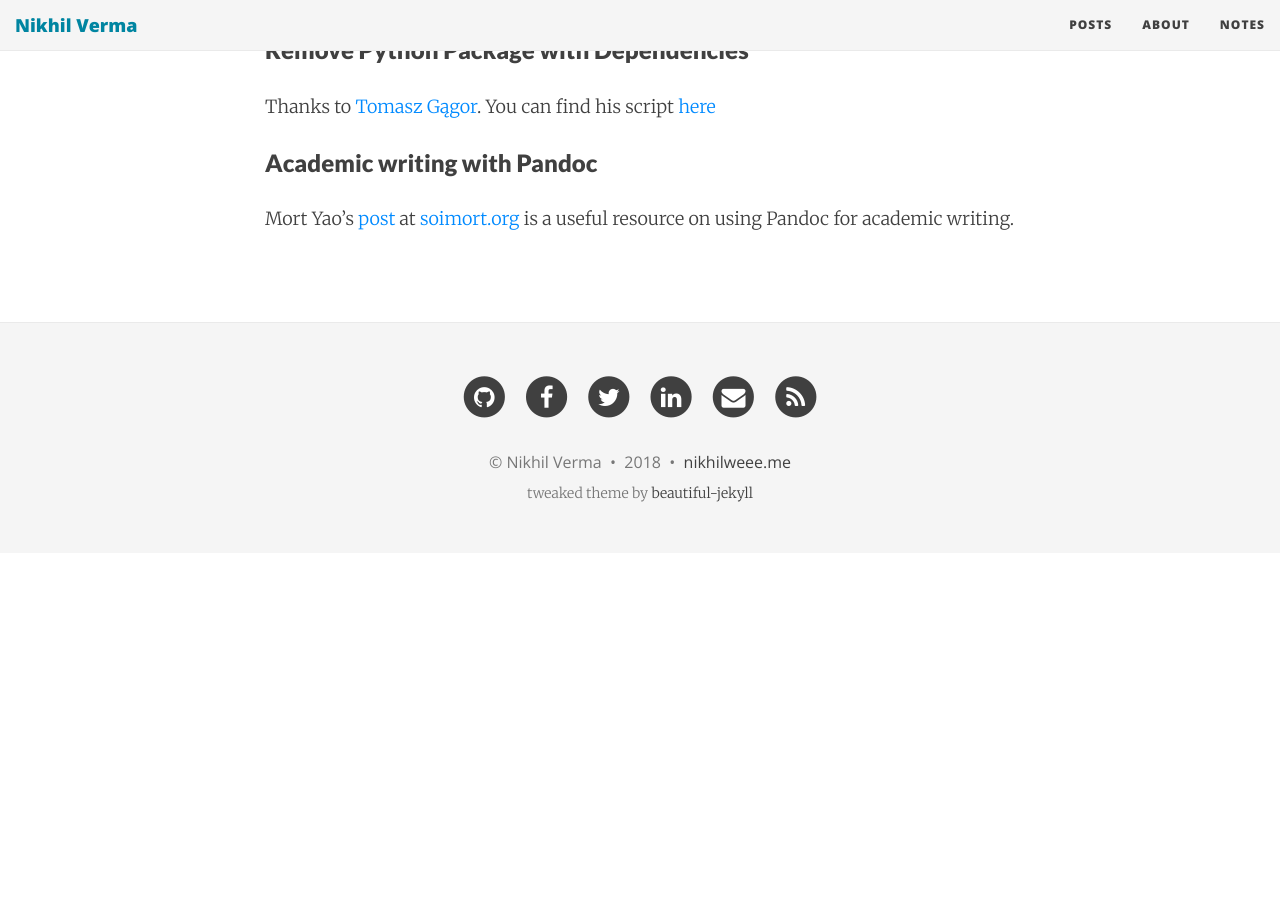
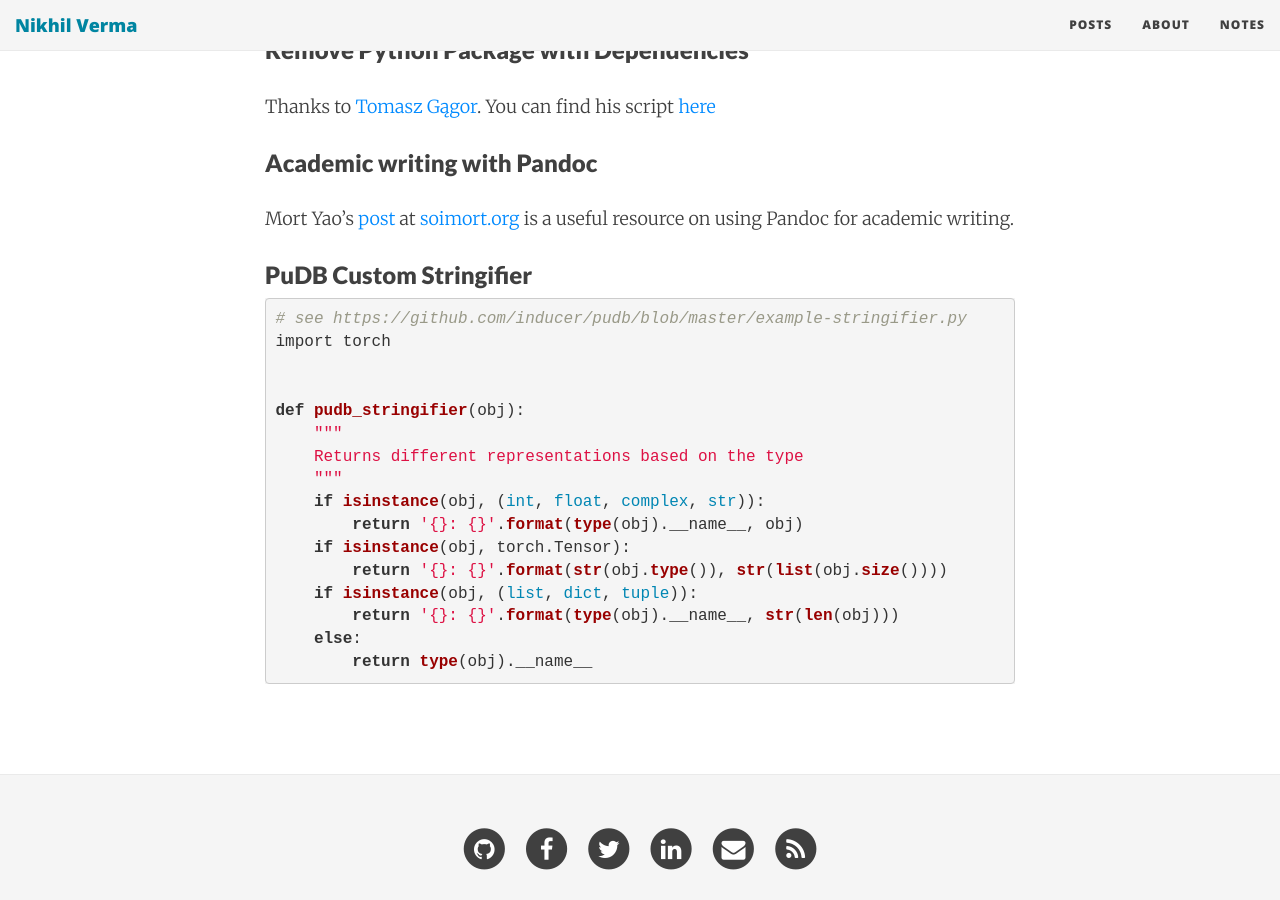
Before and after one commit to nikhilweee/blog-jekyll, a Jekyll site: the page built from reference.md, in a window 1280 px wide and 900 px high, scrolled down 3267 px. Built offline with Jekyll 4.4.1, drawn with Linux system fonts in a browser that asks for light colours; nearby versions of some CDN libraries; comment, search, counter and statistics services are not loaded; before the commit the page ends 3820 px from its top, so only the background shows below that.

Commit message:
added custom stringifier

````diff
--- a/_config.yml
+++ b/_config.yml
@@ -4,7 +4,7 @@
 # baseurl is the website's URL without the hostname
 
 # If you are building a simple GitHub user page (http://username.github.io) then use these settings:
-url: "http://nikhilweee.me"
+url: "https://nikhilweee.me"
 baseurl: ""
 
 # If you are building a GitHub project page then use these settings:
--- a/reference.md
+++ b/reference.md
@@ -122,3 +122,23 @@ Thanks to [Tomasz Gągor](https://gagor.pl/). You can find his script [here](htt
 
 ### Academic writing with Pandoc
 Mort Yao's [post](https://www.soimort.org/notes/161117/) at [soimort.org](https://www.soimort.org) is a useful resource on using Pandoc for academic writing.
+
+### PuDB Custom Stringifier
+```python
+# see https://github.com/inducer/pudb/blob/master/example-stringifier.py
+import torch
+
+
+def pudb_stringifier(obj):
+    """
+    Returns different representations based on the type
+    """
+    if isinstance(obj, (int, float, complex, str)):
+        return '{}: {}'.format(type(obj).__name__, obj)
+    if isinstance(obj, torch.Tensor):
+        return '{}: {}'.format(str(obj.type()), str(list(obj.size())))
+    if isinstance(obj, (list, dict, tuple)):
+        return '{}: {}'.format(type(obj).__name__, str(len(obj)))
+    else:
+        return type(obj).__name__
+```
````
Also changed, not shown: about.md (+1 -1 lines), resume.md (+2 -2 lines).
